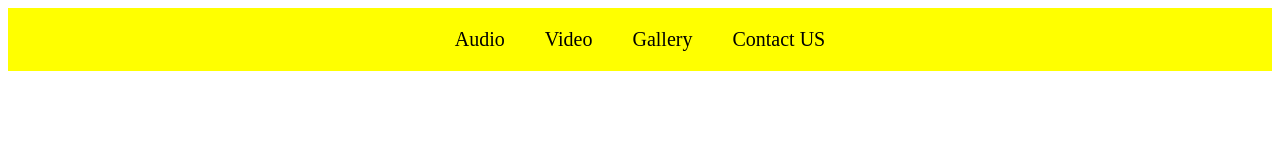
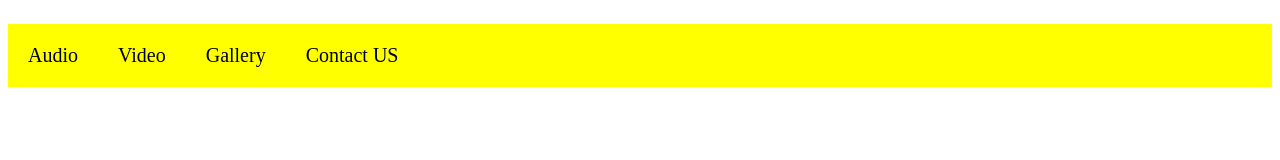
Before and after one commit to Ishwari1993/navbarOnReact, a React app: page / in a window 1280 px wide. Built offline with nearby package versions, Linux system fonts and the light colour scheme.

Commit message:
css change

```diff
--- a/Components/passingProps.js
+++ b/Components/passingProps.js
@@ -3,17 +3,17 @@ import React, {Component} from 'react';
 
 const StatelessComponent =(props)=>{
     return(
-        <navbar>
+        <div>
 
-            <navbar>
+            <div>
                 <li onClick={()=>{
                     props.clickHandler(props.index);
                 }} className={props.details.selected ? 'selected': ""}>
                     {props.details.name}
                 </li>
-            </navbar>
+            </div>
 
-        </navbar>
+        </div>
     )
 }
 export default StatelessComponent;
--- a/index.js
+++ b/index.js
@@ -37,10 +37,16 @@ class Root extends Component{
     }
     changeState(index){
         var tasks = this.state.tasks;
-        var task = tasks[index];
-        task.selected = !task.selected
+        var newTasks = tasks.map((item, i) => {
+            if (i === index) {
+                item.selected = true;
+            } else {
+                item.selected = false;
+            }
+            return item;
+        })
         this.setState({
-            tasks:tasks
+            tasks:newTasks
         })
         console.log(this.state.tasks[index]);
 
@@ -48,7 +54,7 @@ class Root extends Component{
 
     render(){
         return(
-            <navbar>
+            <div className="navbar">
 
 
                 {/* <div>
@@ -64,7 +70,7 @@ class Root extends Component{
                 }
                 </ul>
 
-            </navbar>
+            </div>
 
 
 
--- a/static/css/index.css
+++ b/static/css/index.css
@@ -1,18 +1,20 @@
-ul{
+.navbar ul{
     background-color: yellow;
     list-style-type: none;
     text-align: center;
-    margin: 0;
+    margin: 20;
     padding: 0;
+    display: inline-flex;
+    width: 100%
 
 }
-li{
+.navbar li{
     display: inline-flex;
     font-size: 20px;
     padding: 20px;
 }
 
-.selected{
+.navbar.selected{
     text-decoration: underline;
     color: blue;
 
```
